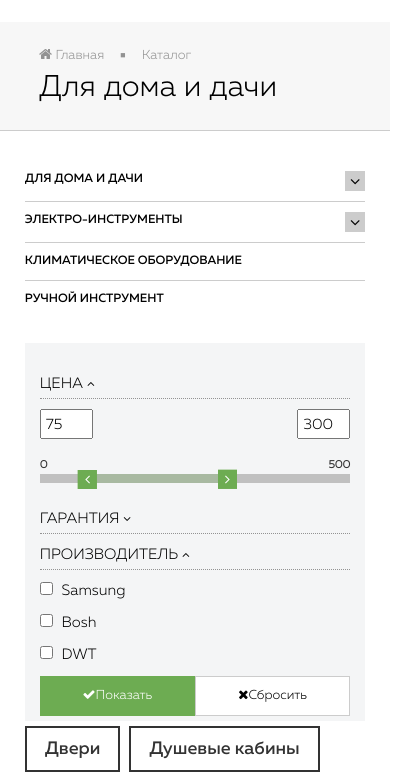
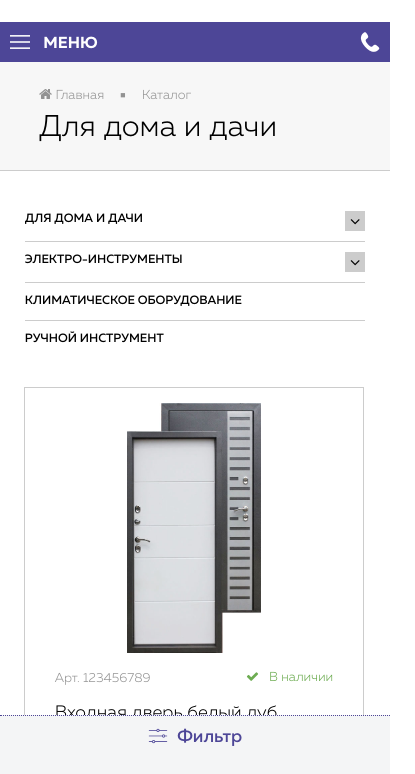
Before and after one commit to ChildOfFlame/makeup-royallux, a website: page app/catalog_section.html in a window 390 px wide. Shown: the part 86-860 px from the top of the page, 415 px wide, since content can reach past the window. Drawn offline with Linux system fonts and the light colour scheme.

Commit message:
Add adaptive catalog section page

```diff
--- a/app/catalog_section.html
+++ b/app/catalog_section.html
@@ -38,7 +38,14 @@
         </div>
     </div>
     <nav>
-        <ul class="container menu">
+        <div class="mobile-menu container">
+            <div class="mobile-menu__btn js-menu-btn">
+                <img src="images/menu.png" alt="" class="mobile-menu__img">
+                <span>Меню</span>
+            </div>
+            <img src="images/call.png" alt="Обратный звонок" class="mobile-menu__callback">
+        </div>
+        <ul class="container menu js-menu">
             <li class="menu__level-one has-sub-menu">
                 <a href="#." class="menu__item">Каталог</a>
                 <ul class="menu__sub">
@@ -66,7 +73,6 @@
                     <li class="menu__level-sub"><a href="#." class="menu__item-sub">Реквизиты компании</a></li>
                 </ul>
             </li>
-            <li class="menu__level-one"><a href="#." class="menu__item">Фотогалерея</a></li>
             <li class="menu__level-one"><a href="#." class="menu__item">Контакты</a></li>
         </ul>
     </nav>
@@ -136,7 +142,12 @@
                         </li>
                     </ul>
                 </div>
-                <div class="filter">
+                <div class="filter js-filter">
+                    <div class="mobile-filter js-mobile-filter">
+                        <img src="images/filter.png" alt="Фильтр" class="mobile-filter__img">
+                        <span class="mobile-filter__text">Фильтр</span>
+                        <img src="images/close.png" alt="Закрыть" class="mobile-filter__btn-close js-mobile-filter__close">
+                    </div>
                     <form class="filter__form" action="">
                         <div class="filter__parameters-box">
                             <div class="filter__parameters-box__wrap">
@@ -227,7 +238,6 @@
                 <div class="catalog-sort">
                     <span class="catalog-sort__title">Сортировать по</span>
                     <a class="catalog-sort__link" href="#"><i class="fa fa-sort-amount-down"></i>Наименованию</a>
-                    <a class="catalog-sort__link" href="#"><i class="fa fa-sort-amount-down"></i>Цене</a>
                     <a class="catalog-sort__link" href="#"><i class="fa fa-sort-amount-down"></i>Популярности</a>
                 </div>
                 <div class="catalog-goods">
--- a/app/js/script.js
+++ b/app/js/script.js
@@ -130,4 +130,31 @@ $(document).ready(function(){
     $('.js-menu-btn').on('click', function() {
         $('.js-menu').slideToggle();
     });
+
+    $('.js-mobile-filter').on('click', function() {
+        $('body').css({'position' : 'fixed'});
+        $('.js-mobile-filter').css({'border-top' : 'none'});
+
+        $('.js-filter').animate({
+            bottom: '0',
+            height: '100%'
+        }, {
+            complete: function() {
+                $('.js-mobile-filter__close').css({'display' : 'block'});
+            }
+        });
+    });
+    $('.js-mobile-filter__close').on('click', function(e) {
+        e.stopPropagation();
+        $('.js-filter').animate({
+            bottom: '-35px',
+            height: '78px'
+        }, {
+            complete: function() {
+                $('body').css({'position' : 'static'});
+                $('.js-mobile-filter__close').css({'display' : 'none'});
+                $('.js-mobile-filter').css({'border-top' : '1px dotted #4d4697'});
+            }
+        });
+    });
 });
--- a/app/scss/base/_icons.scss
+++ b/app/scss/base/_icons.scss
@@ -49,9 +49,11 @@
   }
   .fa-check:before{
     content: "\f00c";
+    margin-right: 5px;
   }
   .fa-close:before{
     content: "\f00d";
+    margin-right: 5px;
   }
   .fa-sort-amount-up:before{
     content: "\f161";
--- a/app/scss/modules/catalog_section/_index.scss
+++ b/app/scss/modules/catalog_section/_index.scss
@@ -38,6 +38,26 @@
         &__block{
             display: none;
         }
+    }
+}
+.mobile-filter {
+    text-align: center;
+    display: none;
+    padding: 10px 15px;
+    font-family: FMulM;
+    color: $blue;
+    font-size: $size + 4;
+    position: relative;
+    border-top: 1px dotted $blue;
+    &__img {
+        vertical-align: top;
+        margin-right: 5px;
+    }
+    &__btn-close {
+        display: none;
+        position: absolute;
+        top: 7px;
+        right: 7px;
     }
 }
 .checkbox-block{
@@ -274,3 +294,44 @@
     line-height: 22px;
     color:$black;
 }
+
+@media screen and (max-width: 1150px) {
+    .product {
+        width: 50%;
+    }
+}
+
+@media screen and (max-width: 900px) {
+    .product {
+        width: 100%;
+    }
+    .catalog-section-list {
+        display: none;
+    }
+}
+
+@media screen and (max-width: 778px) {
+    .catalog-sort {
+        display: none;
+    }
+}
+
+@media screen and (max-width: 620px) {
+    .filter__form {
+        height: 0;
+    }
+    .mobile-filter {
+        display: block;
+    }
+    .filter {
+        width: 100%;
+        position: fixed;
+        bottom: -35px;
+        left: 0;
+        overflow: auto;
+        z-index: 2;
+    }
+    .filter__form__controll {
+        padding-bottom: 10px;
+    }
+}
```
Also changed, not shown: app/css/style.css, app/images/close.png (added), app/images/filter.png (added).
